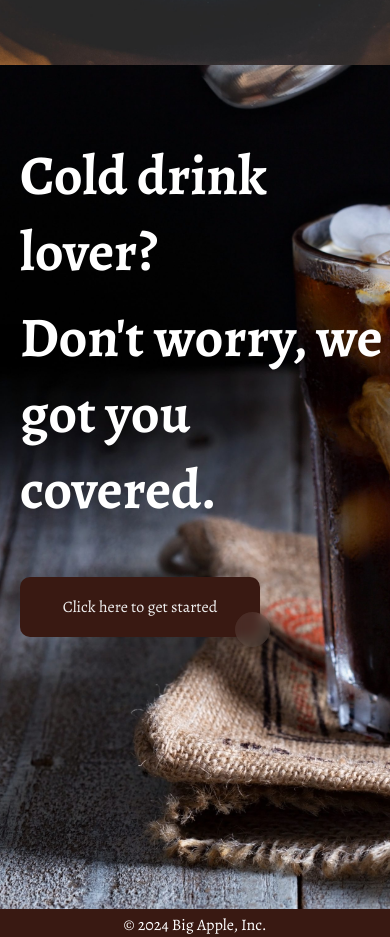
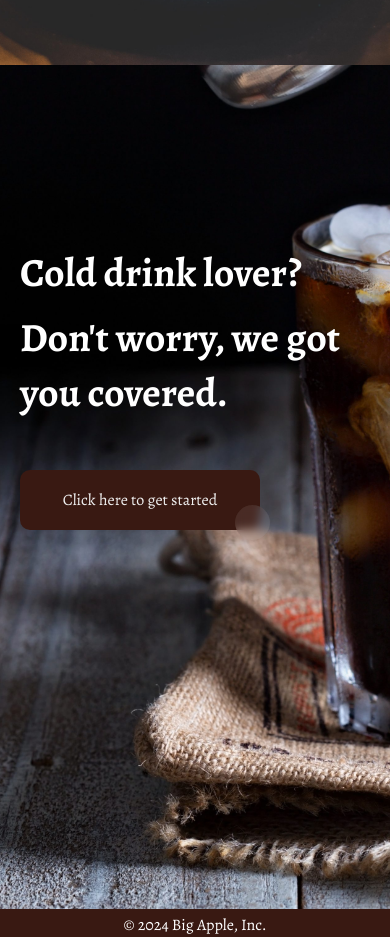
Before and after one commit to UbaidRussell/random-cafe-site, a plain HTML site: page index.html in a window 390 px wide. Shown: the part 1480-2417 px from the top of the page. Drawn offline with nearby package versions, Linux system fonts and the light colour scheme.

Commit message:
Updated final section font size 🔧

```diff
--- a/css-folder/main.css
+++ b/css-folder/main.css
@@ -274,12 +274,12 @@ body {
     margin-bottom: 10px;
     margin-left:20px;
     margin-top:-200px;
-    font-size: 3.5em;
+    font-size: 2.5em;
 }
 .final-section-subtext{
     margin-bottom: 20px;
     margin-left:20px;
-    font-size: 3.5em;
+    font-size: 2.5em;
 }
 .button-86 {
     margin-left:20px;
```
